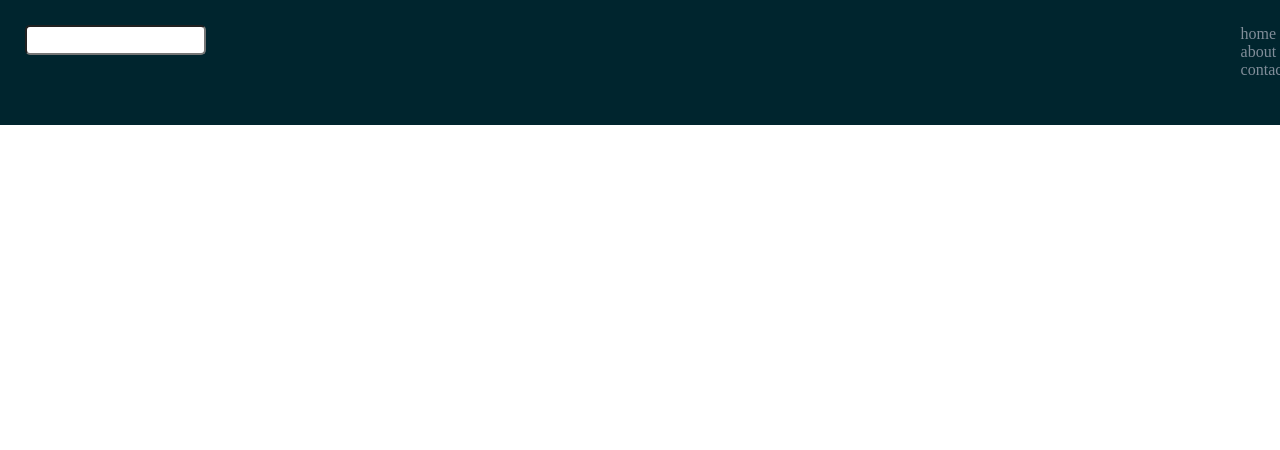
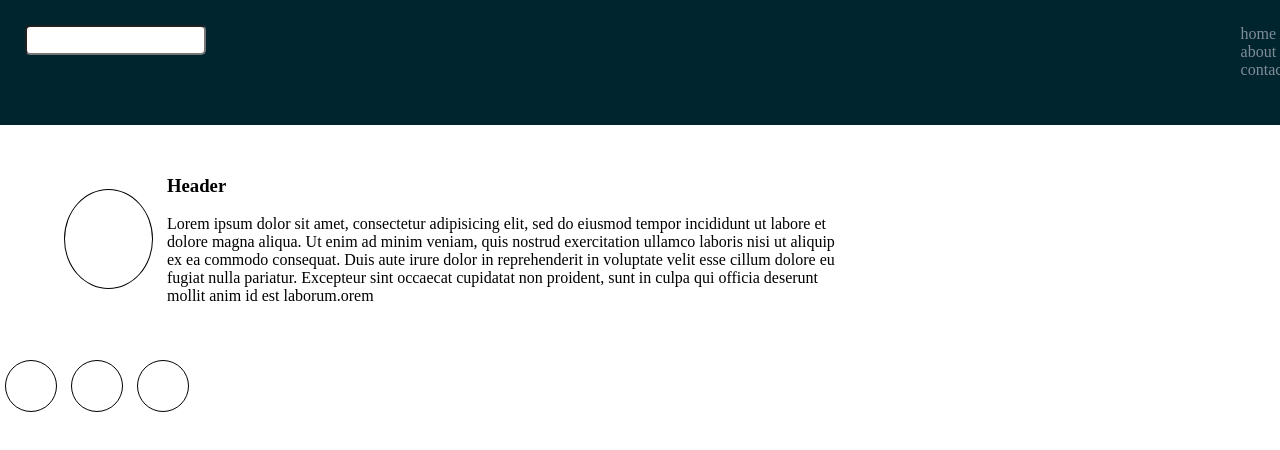
Before and after one commit to Clinton-dev/huddle-landing-page, a plain HTML site: page index.html in a window 1280 px wide. Shown: the top 450 px of the page. Drawn offline with Linux system fonts and the light colour scheme.

Commit message:
created main and other content

```diff
--- a/index.html
+++ b/index.html
@@ -24,7 +24,27 @@
      <li>contact us</li>
    </ul>
  </div>
- <div class="content"></div>
+ <div class="content">
+   <div class="main">
+     <div class="node">
+       <div class="circle"></div>
+       <div class="text">
+         <h3> Header</h3><br>
+         <p> Lorem ipsum dolor sit amet, consectetur adipisicing elit, sed do eiusmod
+         tempor incididunt ut labore et dolore magna aliqua. Ut enim ad minim veniam,
+         quis nostrud exercitation ullamco laboris nisi ut aliquip ex ea commodo
+         consequat. Duis aute irure dolor in reprehenderit in voluptate velit esse
+         cillum dolore eu fugiat nulla pariatur. Excepteur sint occaecat cupidatat non
+         proident, sunt in culpa qui officia deserunt mollit anim id est laborum.orem</p>
+       </div>
+     </div>
+   </div>
+   <div class="right">
+     <div class="sm-circle"></div>
+     <div class="sm-circle"></div>
+     <div class="sm-circle"></div>
+   </div>
+ </div>
  <div class="footer"></div>
 </body>
 </html>
--- a/style.css
+++ b/style.css
@@ -21,3 +21,38 @@
 	color: hsl(208, 11%, 55%);
 	border-radius: 5px;
 }
+
+.main {
+	width:70%;
+	display: inline-block;
+}
+
+.right {
+	width:30%;
+}
+
+.circle {
+ float: left;
+ /*border-radius: 200px 200px 200px 200px;
+ -moz-border-radius: 200px 200px 200px 200px;
+ -webkit-border-radius: 200px 200px 200px 200px;
+ */border: 1px solid #000000;
+border-radius: 100%;
+height: 98px;
+width: 87px;
+margin: 14px;
+}
+
+.node {
+	padding: 45px;
+	margin: 5px;
+}
+
+.sm-circle {
+    border-radius: 100%;
+    height: 50px;
+    width: 50px;
+    margin: 5px;
+    border: 1px solid black;
+    display: inline-block;
+}
```
